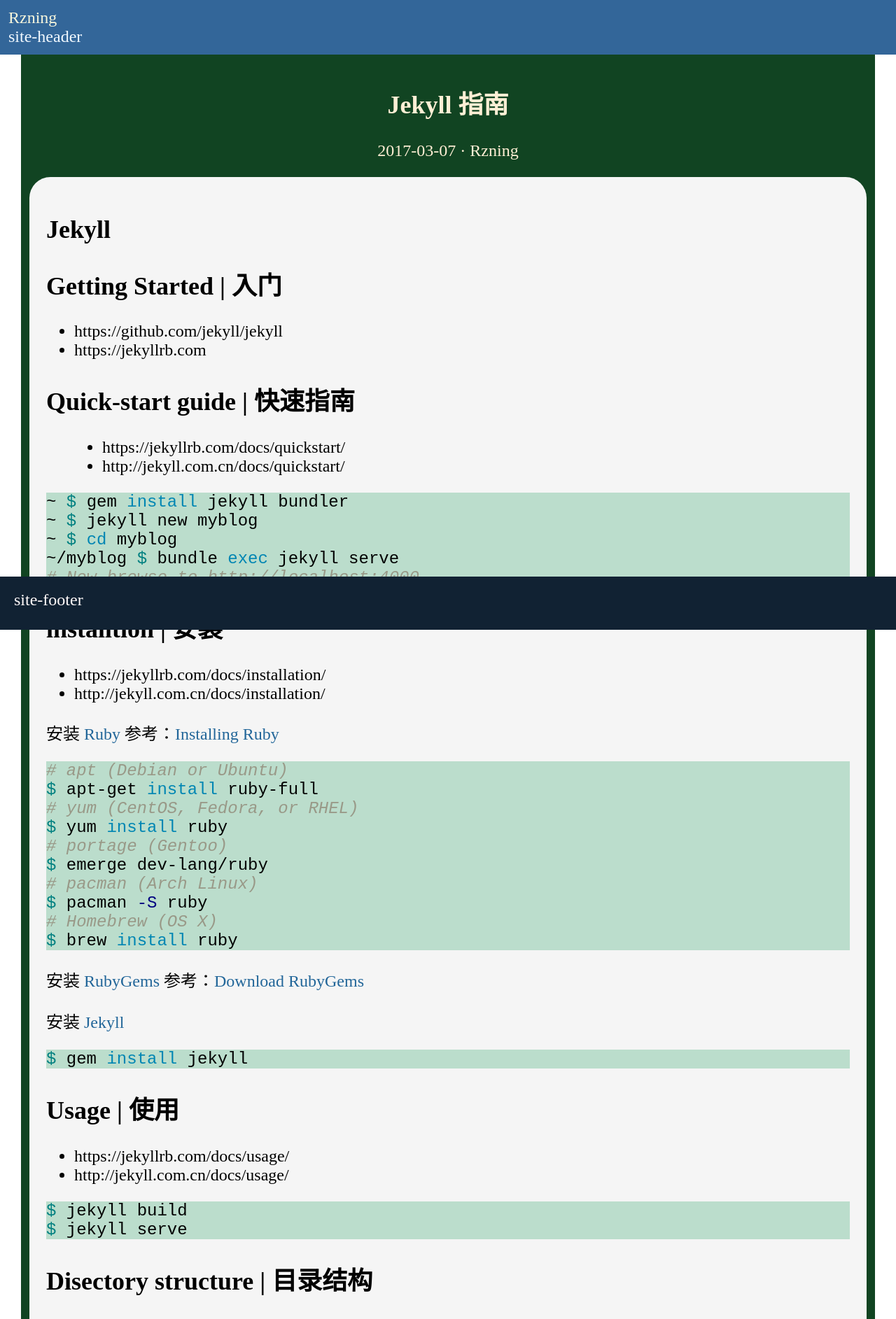
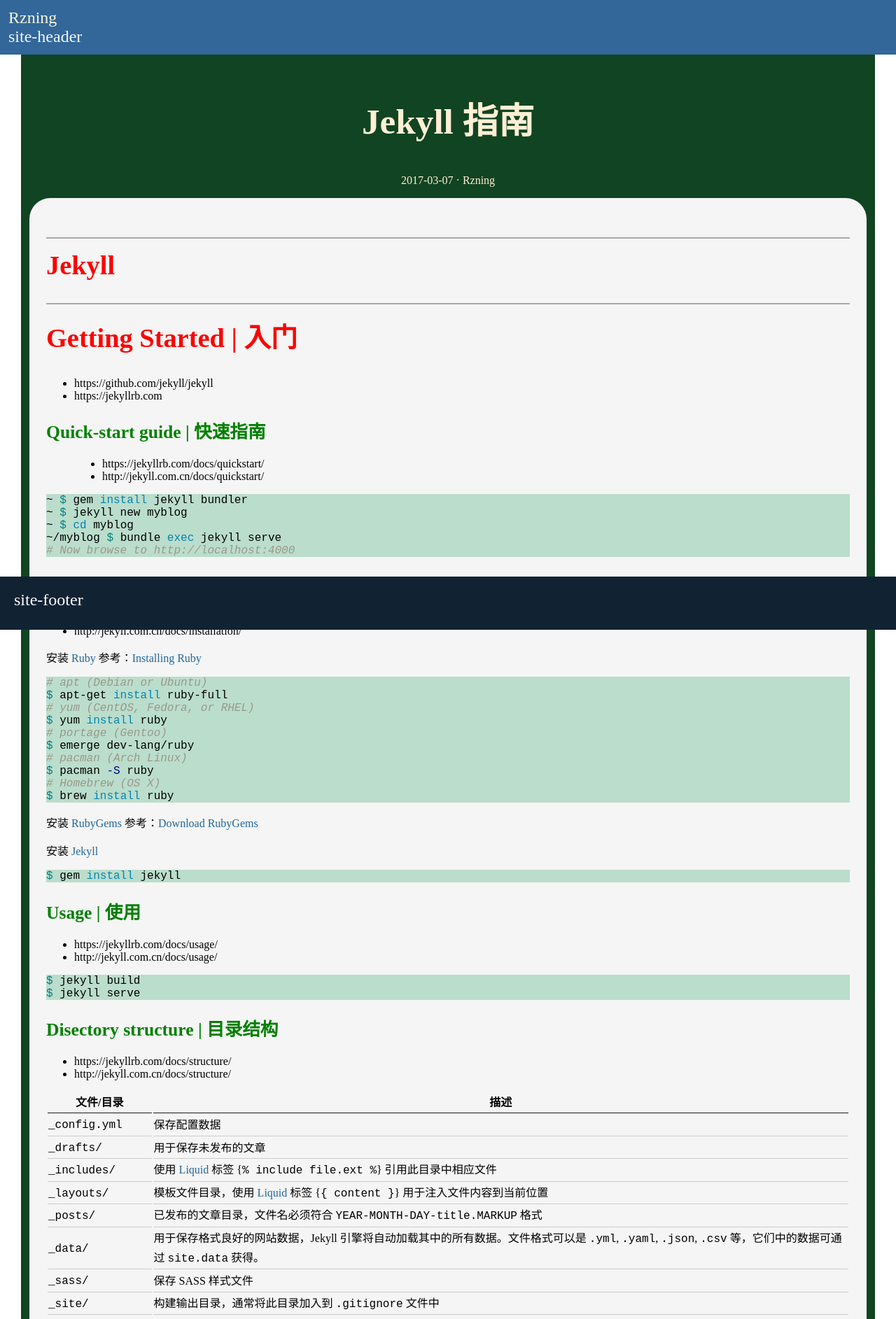
Before and after one commit to rzning/blog-2017, a Jekyll site: the page built from _posts/2017-03-07-Jekyll.md, in a window 1280 px wide. Shown: the top 1885 px of the page at 70% size. Built offline with Jekyll 4.4.1, drawn with Linux system fonts in a browser that asks for light colours; some of the changed text lies outside the part shown.

Commit message:
Updated : blog `Jekyll.md`
Updated : layout `pages/blog.scss`

````diff
--- a/_posts/2017-03-07-Jekyll.md
+++ b/_posts/2017-03-07-Jekyll.md
@@ -79,23 +79,53 @@
 -|-
 `_config.yml`   | 保存配置数据
 `_drafts/`      | 用于保存未发布的文章
-`_includes/`    | 使用 liquid 标签 `\{\% include file.ext %}` 引用此目录中相应文件
-`_layouts/`     | 模板文件目录，使用 liquid 标签 `\{\{ content }}` 用于注入文件内容到当前位置
+`_includes/`    | 使用 [Liquid] 标签 {`% include file.ext %`} 引用此目录中相应文件
+`_layouts/`     | 模板文件目录，使用 [Liquid] 标签 {`{ content }`} 用于注入文件内容到当前位置
 `_posts/`       | 已发布的文章目录，文件名必须符合 `YEAR-MONTH-DAY-title.MARKUP` 格式
 `_data/`        | 用于保存格式良好的网站数据，Jekyll 引擎将自动加载其中的所有数据。文件格式可以是 `.yml`, `.yaml`, `.json`, `.csv` 等，它们中的数据可通过 `site.data` 获得。
-`_sass/`        |
-`_site/`        |
-`.jekyll-metadata` |
-`index.html`    |
-其他文件或目录   |
+`_sass/`        | 保存 SASS 样式文件
+`_site/`        | 构建输出目录，通常将此目录加入到 `.gitignore` 文件中
+`.jekyll-metadata` | Jekyll 构建跟踪元数据文件，通常也将此目录加入到 `.gitignore` 文件中
+`index.html`    | 网站主页面文件
+其他文件或目录   | 其他脚本，样式，图片等静态资源文件及其目录
 
 
 ## Configuration | 配置
 
+- https://jekyllrb.com/docs/configuration/
+- http://jekyll.com.cn/docs/configuration/
 
 # Your Content | 内容 #######################
 
 ## Front Mattr | 头信息
+
+- https://jekyllrb.com/docs/frontmatter/
+- http://jekyll.com.cn/docs/frontmatter/
+
+在你的 [Jekyll] 项目中，只要包含 [YAML] 头信息的文件都会被当作一个特殊文件处理。
+
+```
+---
+layout: post
+title: Blogging Like a Hacker
+---
+```
+
+如上例所示，在文件头部两行三虚线之间可以定义一些变量，这些变量除可在本文件使用外，在任何包含此页面或此页面包含的文件中都可以使用 [Liquid] 标签来访问。
+
+### Predefined Variables | 预定义变量
+
+Variable | Description
+-|-
+`layout`    | 指定此文件使用 `_layouts` 目录下的那个模板文件
+`permalink` | 此页面永久链接 URL
+`published` | 是否出版，当取 `false` 时，不会被解析输出到站点
+`date`      | 此日期将覆盖文件名称中的日期，格式为 `YYYY-MM-DD HH:MM:SS +/-TTTT`
+`category`  | 文章分类
+`categories` | 多个分类可通过 [YAML list] 指定，或使用空格隔开
+`rags`      | 指定文章标签
+
+
 
 ## Writing posts | 撰写博客
 
@@ -147,3 +177,6 @@
 
 
 [Jekyll]: <https://jekyllrb.com>
+[YAML]: <http://yaml.org/>
+[YAML list]: <https://en.wikipedia.org/wiki/YAML#Basic_components>
+[Liquid]: <https://shopify.github.io/liquid/>
--- a/_sass/pages/_blog.scss
+++ b/_sass/pages/_blog.scss
@@ -3,15 +3,47 @@
     margin: 0px 30px 160px;
     padding: 12px;
     background-color: #142;
+    font-size: 16px;
+
 
     .blog-header {
         text-align: center;
         color: papayawhip;
+
+        .blog-title {
+            font-size: 3.2em;
+        }
     }
 
     .blog-content {
         padding: 24px;
         background-color: whitesmoke;
         border-radius: 30px;
+
+        h1 {
+            font-size: 2.4em;
+            color: red;
+            border-top: 2px solid darkgray;
+            padding-top: 16px;
+        }
+        h2 {
+            font-size: 1.6em;
+            color: green;
+        }
+        h3 {
+            font-size: 1.4em;
+            color: blue;
+        }
+
+        table {
+            line-height: 1.6em;
+        }
+
+        thead th {
+            border-bottom: 1px solid hsl(180, 0%, 10%);
+        }
+        tbody td {
+            border-bottom: 1px solid hsl(180, 0%, 80%);
+        }
     }
 }
````
